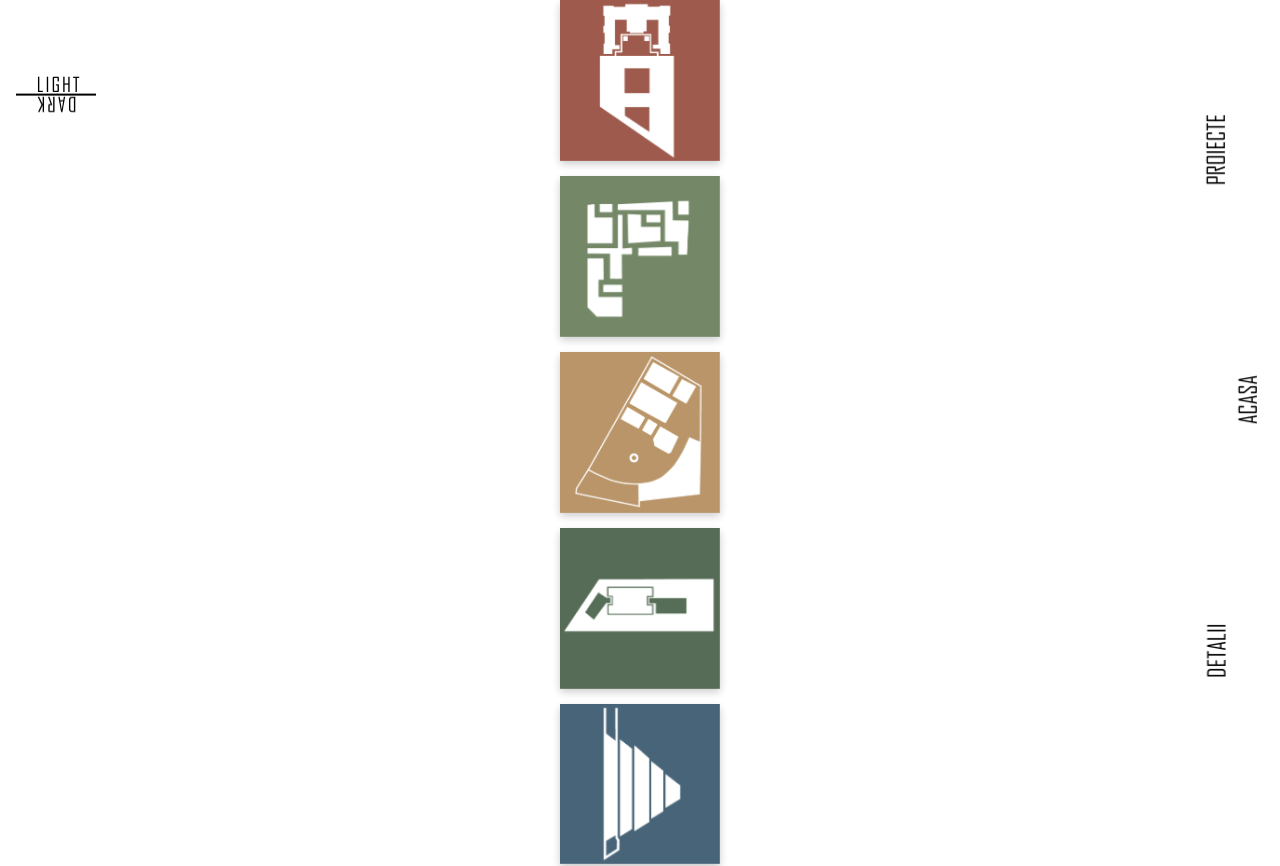
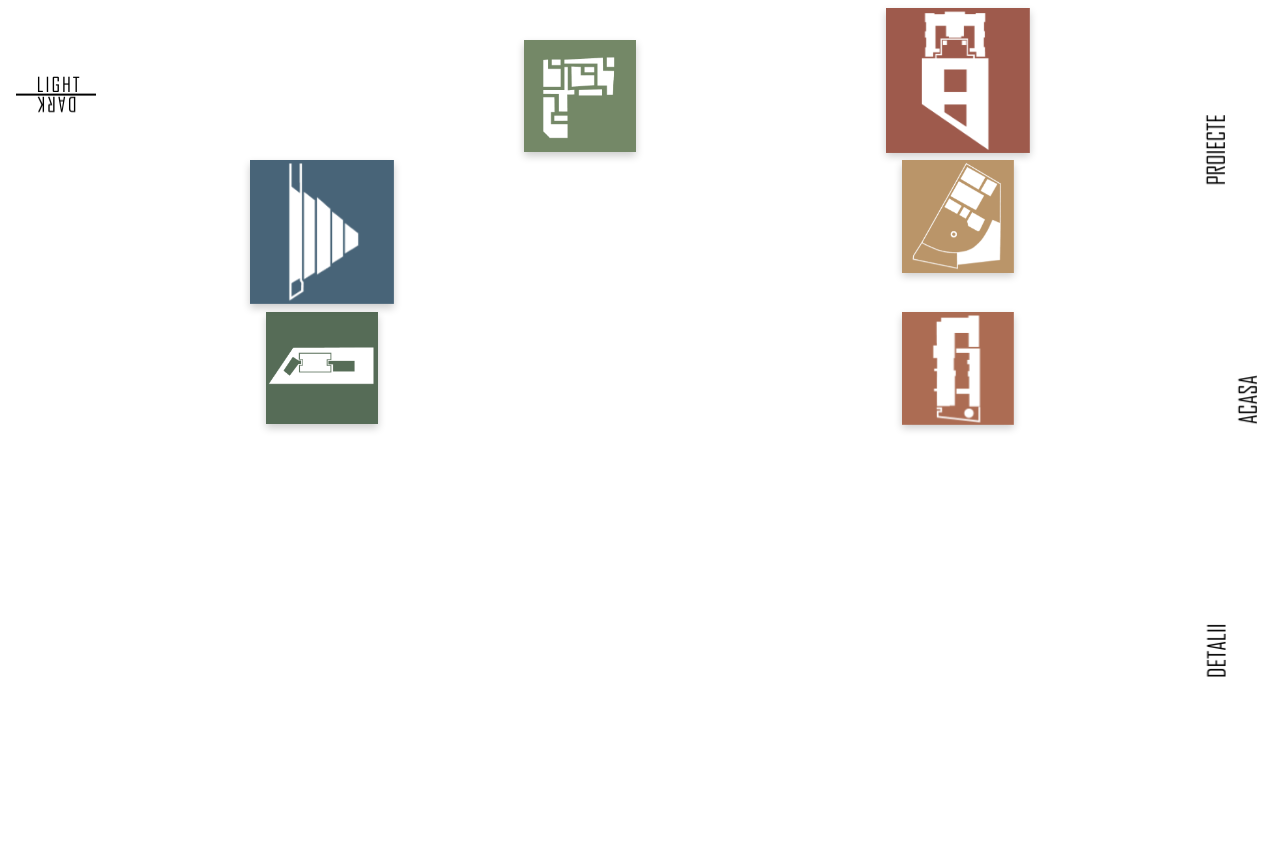
Before and after one commit to ITSchool-Web-Heroines/Proiect-Final, a Next.js app: page /projects in a window 1280 px wide. Shown: the top 866 px of the page. After the commit the page ends 800 px from the top, so only its background shows below. Built offline with nearby package versions, Linux system fonts and the light colour scheme.

Commit message:
SmallChanges

```diff
--- a/components/FlipCard/FlipCard.js
+++ b/components/FlipCard/FlipCard.js
@@ -7,14 +7,14 @@ import styles from "./FlipCard.module.scss";
 
 export default function FlipCard(props) {
   const [isFlipped, setIsFlipped] = useState(false);
-
+  const { name } = props;
   function flip() {
     setIsFlipped(!isFlipped);
   }
   return (
     <div className={styles.container} onClick={flip}>
       <div
-        className={`${styles.card} ${`styles.${props.name}`} ${
+        className={`${styles.card} ${styles[name]} ${
           isFlipped ? styles.isFlipped : ""
         }`}
       >
@@ -28,7 +28,7 @@ export default function FlipCard(props) {
           style={props.styles}
         >
           <NavLink href={`${props.page}`} className={styles.navlink}>
-            {props.name}
+            {name}
           </NavLink>
         </div>
       </div>
--- a/components/FlipCard/FlipCard.module.scss
+++ b/components/FlipCard/FlipCard.module.scss
@@ -1,20 +1,27 @@
 @use "../../styles/mixins.scss" as *;
 
 .container {
-  perspective: 1500px;
+  perspective: 100rem;
 }
 .card {
-  width: 10rem;
-  height: 10rem;
+  width: 7rem;
+  height: 7rem;
   display: block;
   cursor: pointer;
   transform-style: preserve-3d;
-  transform-origin: center right;
+  perspective-origin: left;
+  transform-origin: center;
   transition: transform 1s;
   box-shadow: 0 4px 8px 0 rgba(0, 0, 0, 0.2);
+  &.culturall,
+  &.skyscraper {
+    width: 9rem;
+    height: 9rem;
+  }
 }
 .card.isFlipped {
-  transform: translateX(-100%) rotateY(-180deg);
+  perspective-origin: right;
+  transform: rotateY(180deg);
 }
 .card:focus,
 .card:focus-within {
@@ -34,7 +41,7 @@
   justify-content: center;
   transform: rotateY(180deg);
   a {
-    @include font-details(var(--background), "ag-regular", 1.9rem);
+    @include font-details(var(--background), "ag-regular", 1.3rem);
     text-transform: uppercase;
     text-decoration: none;
   }
--- a/pages/projects/index.js
+++ b/pages/projects/index.js
@@ -40,42 +40,54 @@ function MyProjectsPage() {
         handleClick={theme.setTheme}
       />
       <main className={styles.projects_box}>
+        <div className={styles.culturall}>
           <FlipCard
             name={"culturall"}
             source={culturall}
             styles={{ backgroundColor: "#9e5a4c" }}
             page={"about"}
           />
+        </div>
+        <div className={styles.boutique}>
           <FlipCard
             name={"boutique"}
             source={boutique}
             styles={{ backgroundColor: "#748867" }}
             page={"about"}
           />
+        </div>
+        <div className={styles.manufacturat}>
           <FlipCard
             name={"manufacturat"}
             source={manufacturat}
             styles={{ backgroundColor: "#ba9569" }}
             page={"about"}
           />
+        </div>
+        <div className={styles.landmark}>
           <FlipCard
             name={"landmark"}
             source={landmark}
             styles={{ backgroundColor: "#566c57" }}
             page={"about"}
           />
+        </div>
+        <div className={styles.skyscraper}>
           <FlipCard
             name={"skyscraper"}
             source={skyscraper}
             styles={{ backgroundColor: "#486478" }}
             page={"about"}
           />
+        </div>
+        <div className={styles.industrial}>
           <FlipCard
             name={"industrial"}
             source={industrial}
             styles={{ backgroundColor: "#ac6c53" }}
             page={"about"}
           />
+        </div>
       </main>
     </div>
   );
--- a/pages/projects/projects.module.scss
+++ b/pages/projects/projects.module.scss
@@ -1,8 +1,22 @@
 @use "../../styles/mixins.scss" as *;
 
 .projects_box {
+  padding: 0.5rem;
   background-color: var(--background);
   display: grid;
+  grid-template-columns: 1fr 1fr;
   justify-items: center;
-  gap: 1rem;
+  gap: 0.5rem;
 }
+.culturall {
+  grid-row: 1/2;
+  grid-column: 2/3;
+}
+.boutique {
+  justify-self: end;
+  align-self: end;
+}
+.skyscraper {
+  grid-row: 2/3;
+  grid-column: 1/2;
+}
```
Also changed, not shown: pages/about/about.module.scss (+13 -2 lines), pages/about/index.js (+4 -7 lines). Lines whose indentation alone changed are shown as unchanged.
